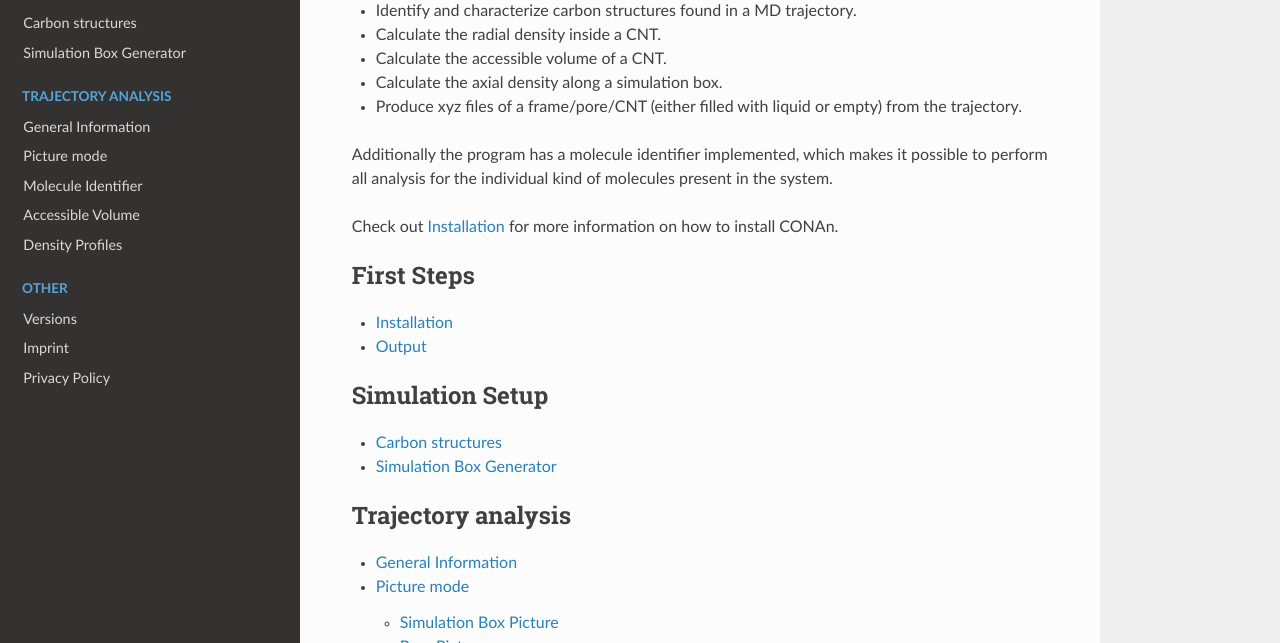
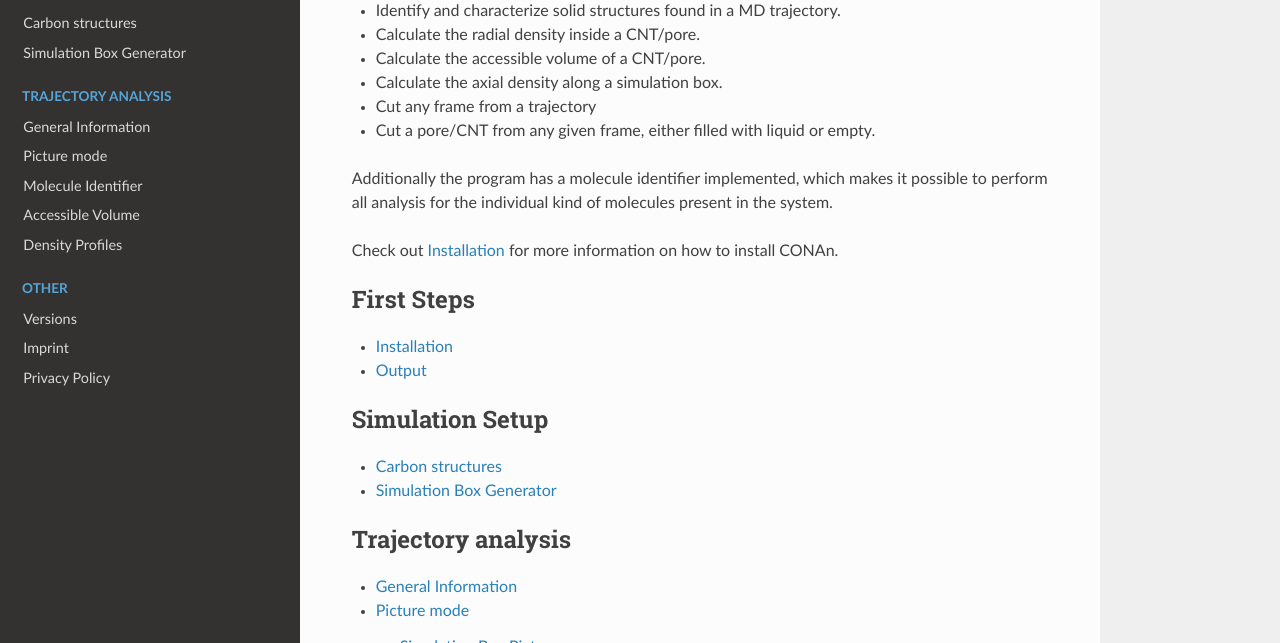
Before and after one commit to LeonardDick/conan, a Sphinx documentation site: the page built from docs/source/index.rst, in a window 1280 px wide and 900 px high, scrolled down 667 px, cut to the strip 257-900 px from the top of the window. Built offline with Sphinx 7.4.7 and the Read the Docs theme 2.0.0, drawn with Linux system fonts in a browser that asks for light colours.

Commit message:
manual update 2

```diff
--- a/docs/source/index.rst
+++ b/docs/source/index.rst
@@ -15,11 +15,12 @@ The program has the following features:
 
 * Generate structures like carbon walls, carbon nanotubes (CNT), pore structures and their boron nitride analogues. All carbons can be doped  with graphitic nitrogen.
 * Set up simulation boxes with a bulk liquid input file and carbon structures of choice.
-* Identify and characterize carbon structures found in a MD trajectory.
-* Calculate the radial density inside a CNT.
-* Calculate the accessible volume of a CNT.
+* Identify and characterize solid structures found in a MD trajectory.
+* Calculate the radial density inside a CNT/pore.
+* Calculate the accessible volume of a CNT/pore.
 * Calculate the axial density along a simulation box.
-* Produce xyz files of a frame/pore/CNT (either filled with liquid or empty) from the trajectory.
+* Cut any frame from a trajectory
+* Cut a pore/CNT from any given frame, either filled with liquid or empty.
 
 Additionally the program has a molecule identifier implemented, which makes it possible to perform all analysis for the individual kind of molecules present in the system.
 
```
